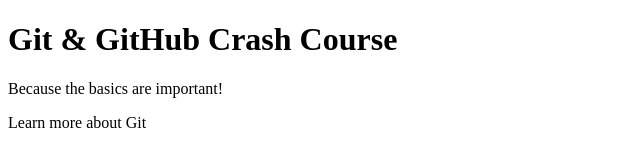
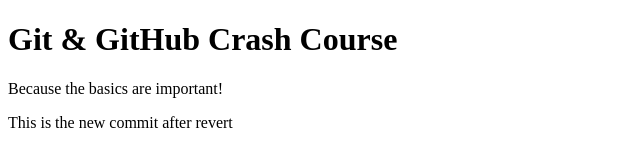
Before and after one commit to dummy1357/practice, a plain HTML site: page 01 Starting Project/index.html in a window 1280 px wide. Shown: the whole page, without its empty margins (0-640 px from the left). Drawn offline with Linux system fonts and the light colour scheme.

Commit message:
revert changes these are :wq

```diff
--- a/01 Starting Project/index.html
+++ b/01 Starting Project/index.html
@@ -9,6 +9,6 @@
   <body>
     <h1>Git & GitHub Crash Course</h1>
     <p>Because the basics are important!</p>
-    <p>Learn more about Git</p>
+    <p>This is the new commit after revert</p>
   </body>
 </html>
```
